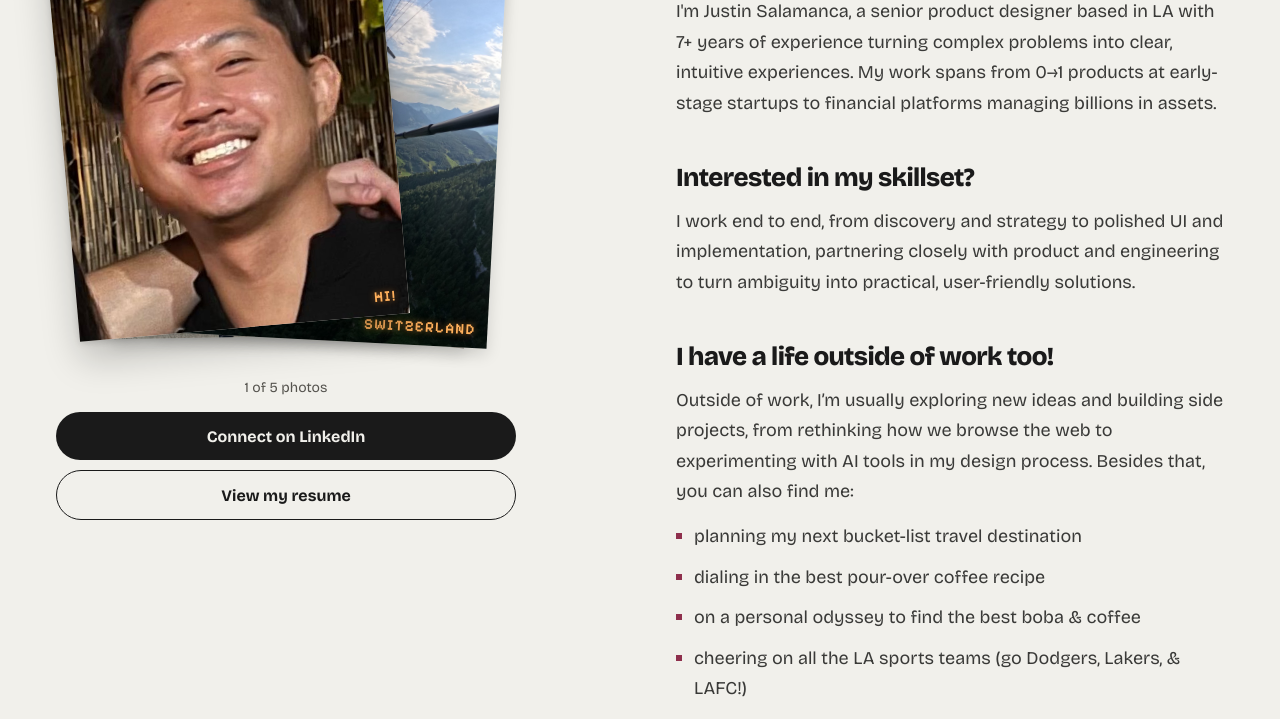
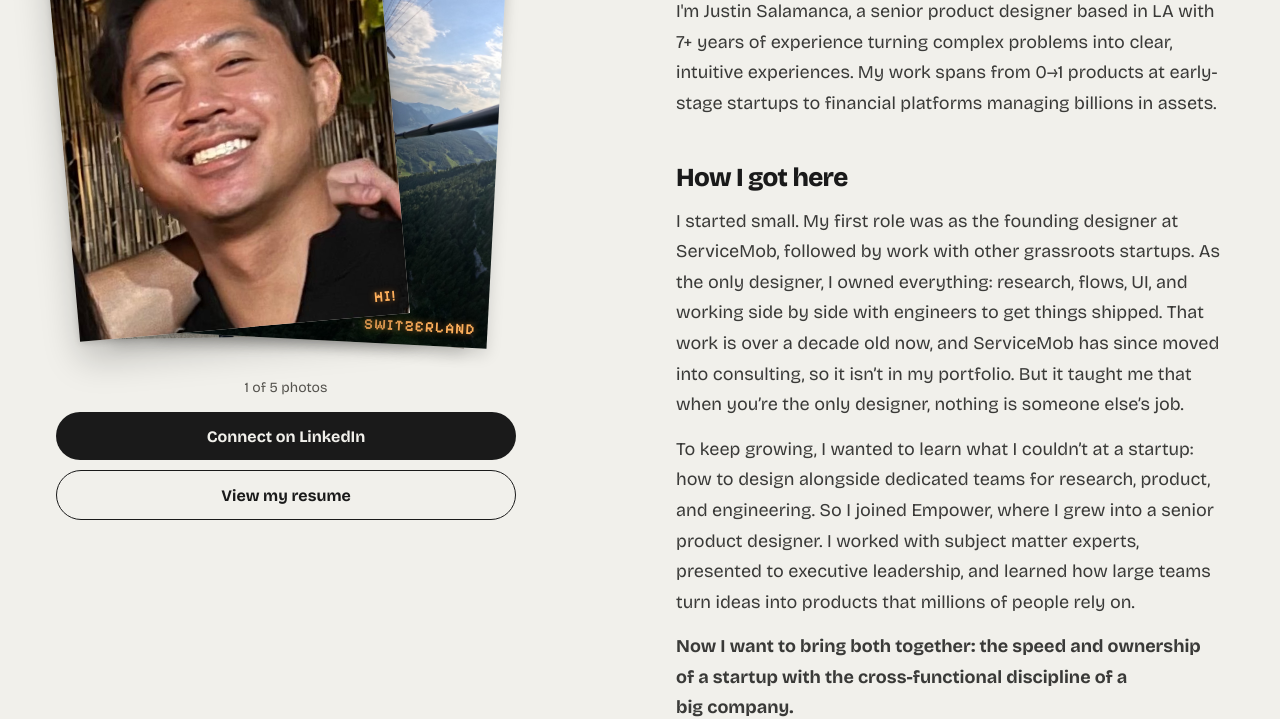
Before and after one commit to jsketch01/justinsalamanca, a plain HTML site: page about.html in a window 1280 px wide. Shown: the part 253-972 px from the top of the page. Drawn offline with nearby package versions, Linux system fonts and the light colour scheme; a web font is replaced by a local one.

Commit message:
Add files via upload
Updated copy for About section; fixed typo error in Speech-to-Text case study

```diff
--- a/about.html
+++ b/about.html
@@ -56,8 +56,12 @@ a { color: #8E2F4C; } a:hover { color: #1A1A1A; }
         <div style="font: 400 13px 'Pixelify Sans', sans-serif; letter-spacing: 0.1em; text-transform: uppercase; color: #55534E;">About</div>
         <h1 style="font: 800 clamp(40px, 5.6vw, 64px)/1 'Bricolage Grotesque', sans-serif; letter-spacing: -0.04em; margin: 12px 0 0; color: #1A1A1A;">Hey there!</h1>
         <p style="margin: 24px 0 0; text-wrap: pretty;">I'm Justin Salamanca, a senior product designer based in LA with 7+ years of experience turning complex problems into clear, intuitive experiences. My work spans from 0→1 products at early-stage startups to financial platforms managing billions in assets.</p>
+        <h2 style="font: 800 26px/1.2 'Bricolage Grotesque', sans-serif; letter-spacing: -0.025em; margin: 44px 0 12px; color: #1A1A1A;">How I got here</h2>
+        <p style="margin: 0; text-wrap: pretty;">I started small. My first role was as the founding designer at ServiceMob, followed by work with other grassroots startups. As the only designer, I owned everything: research, flows, UI, and working side by side with engineers to get things shipped. That work is over a decade old now, and ServiceMob has since moved into consulting, so it isn’t in my portfolio. But it taught me that when you’re the only designer, nothing is someone else’s job.</p>
+        <p style="margin: 14px 0 0; text-wrap: pretty;">To keep growing, I wanted to learn what I couldn’t at a startup: how to design alongside dedicated teams for research, product, and engineering. So I joined Empower, where I grew into a senior product designer. I worked with subject matter experts, presented to executive leadership, and learned how large teams turn ideas into products that millions of people rely on.</p>
+        <p style="margin: 14px 0 0; text-wrap: pretty;"><b>Now I want to bring both together: the speed and ownership of a startup with the cross-functional discipline of a big company.</b></p>
         <h2 style="font: 800 26px/1.2 'Bricolage Grotesque', sans-serif; letter-spacing: -0.025em; margin: 44px 0 12px; color: #1A1A1A;">Interested in my skillset?</h2>
-        <p style="margin: 0; text-wrap: pretty;">I work end to end, from discovery and strategy to polished UI and implementation, partnering closely with product and engineering to turn ambiguity into practical, user-friendly solutions.</p>
+        <div style="margin: 0; text-wrap: pretty;">I work end to end, from discovery and strategy to polished UI and implementation, partnering closely with product and engineering to turn ambiguity into practical, user-friendly solutions.<br><span style="text-wrap-mode: initial;"><br>AI is part of that workflow at every step. I use it to speed up research and pressure-test my assumptions before I open Figma, and I built this site with Claude, taking my own designs from Figma to working code. AI gets me to a first version faster, so I can spend more of my time on what actually needs a designer: the details, the edge cases, and whether the thing should exist at all.</span><p dir="ltr"></p></div>
         <h2 style="font: 800 26px/1.2 'Bricolage Grotesque', sans-serif; letter-spacing: -0.025em; margin: 44px 0 12px; color: #1A1A1A;">I have a life outside of work too!</h2>
         <p style="margin: 0 0 14px;">Outside of work, I’m usually exploring new ideas and building side projects, from rethinking how we browse the web to experimenting with AI tools in my design process. Besides that, you can also find me:</p>
         <div style="display: flex; flex-direction: column; gap: 10px;">
```
Also changed, not shown: speech-to-text.html (+1 -1 lines).
